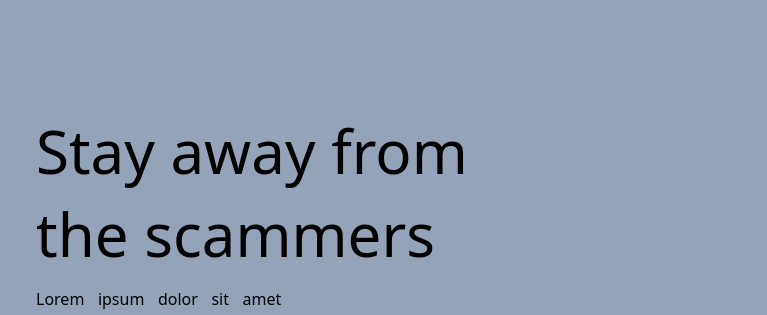
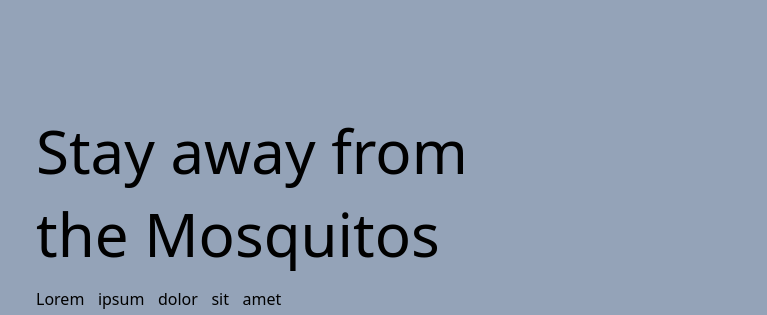
Before and after one commit to vikasz1/CSS-Lessons, a website: page index.html in a window 1280 px wide. Shown: the part 106-421 px from the top of the page, 0-767 px from the left. Drawn offline with nearby package versions, Linux system fonts and the light colour scheme.

Commit message:
slight changes

```diff
--- a/index.html
+++ b/index.html
@@ -25,7 +25,7 @@
         <div class="main py-40 pl-9">
             <div class="text-6xl leading-snug">
                 Stay away from <br>
-                the scammers
+                the Mosquitos
             </div>
             <p class="py-3 w-1/3 text-justify">
                 Lorem ipsum dolor sit amet consectetur adipisicing elit. Vitae enim laudantium accusantium rerum veniam,
```
